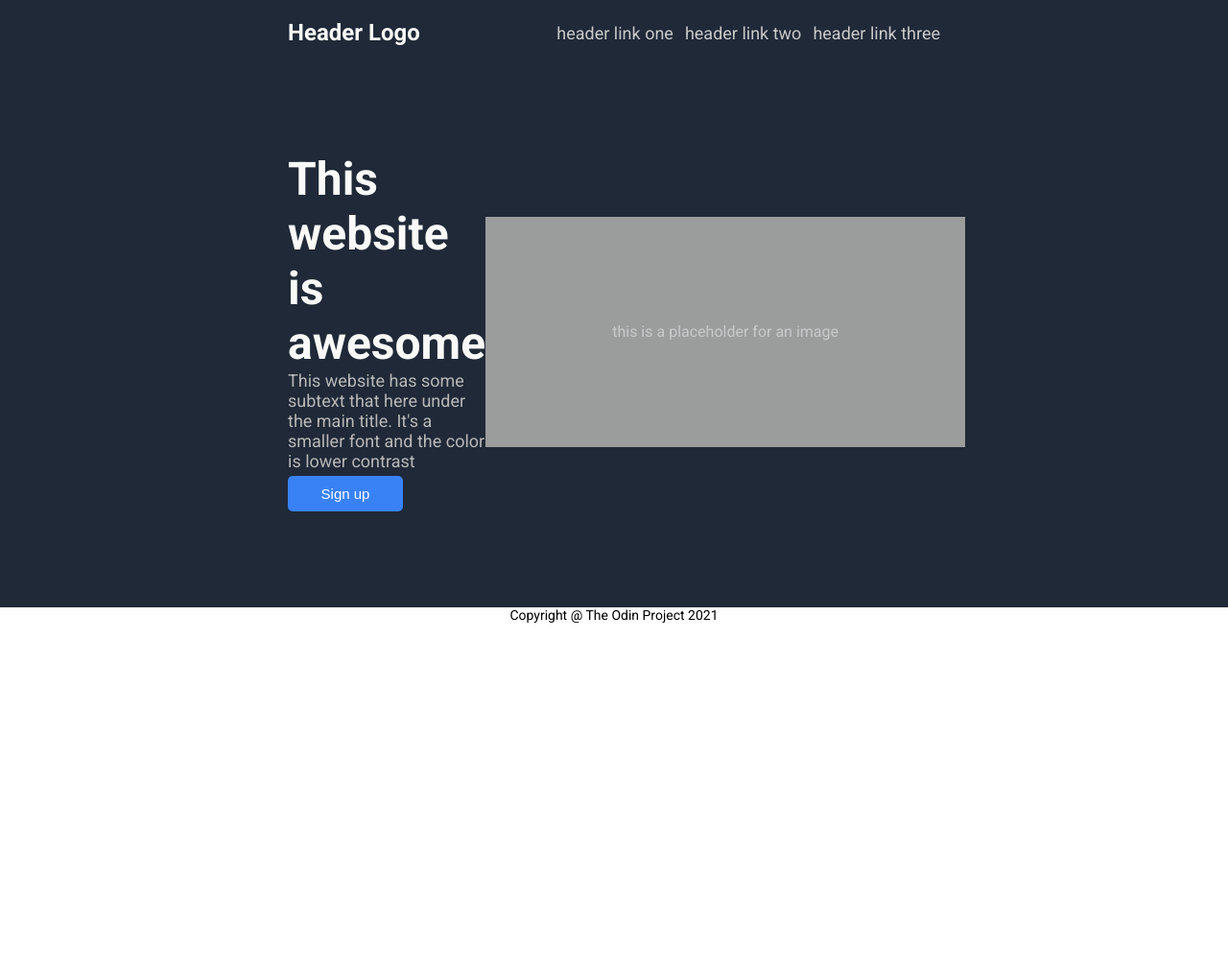
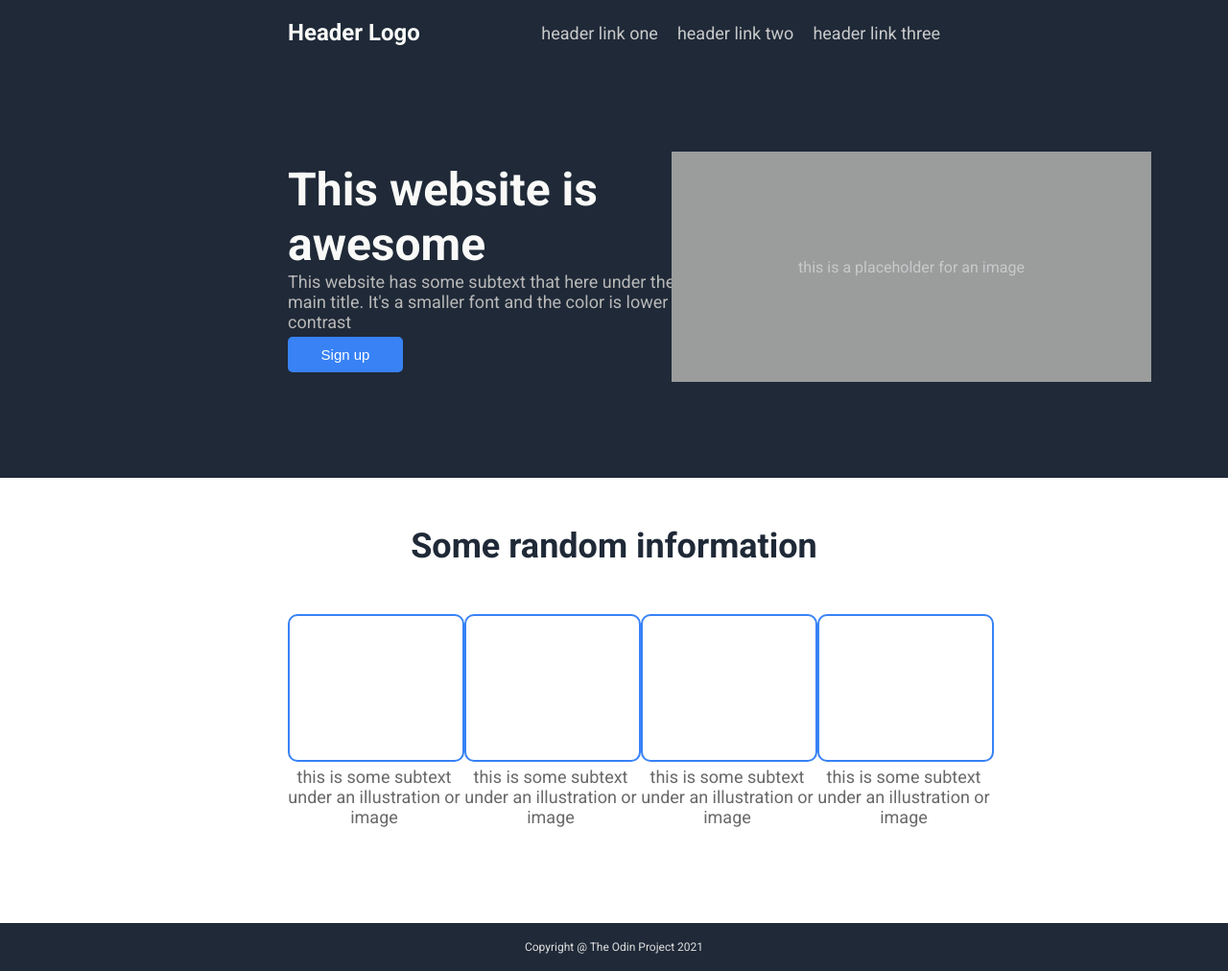
Before and after one commit to ethanncao/First-Landing-Page, a plain HTML site: page index.html in a window 1280 px wide. Shown: the whole page at 96% size. Before the commit the page ends 800 px from the top, so only its background shows below. Drawn offline with Linux system fonts and the light colour scheme.

Commit message:
Competed second section

```diff
--- a/index.html
+++ b/index.html
@@ -35,7 +35,37 @@
     </div>
 
     <div class="second">
+      <div class="header-text">Some random information</div>
 
+      <div class="info-container">
+        <div class="info">
+          <div class="img"></div>
+          <div class="info-words">
+            this is some subtext under an illustration or image
+          </div>
+        </div>
+
+        <div class="info">
+          <div class="img"></div>
+          <div class="info-words">
+            this is some subtext under an illustration or image
+          </div>
+        </div>
+
+        <div class="info">
+          <div class="img"></div>
+          <div class="info-words">
+            this is some subtext under an illustration or image
+          </div>
+        </div>
+
+        <div class="info">
+          <div class="img"></div>
+          <div class="info-words">
+            this is some subtext under an illustration or image
+          </div>
+        </div>
+      </div>
     </div>
 
     <div class="third">
--- a/style.css
+++ b/style.css
@@ -1,3 +1,8 @@
+.container {
+  display: flex;
+  flex-direction: column;
+  flex-grow: 1;
+}
 /*
   body section for general font size and stuff
  */
@@ -17,7 +22,6 @@ body {
   padding-right: 300px;
   padding-left: 300px;
 }
-
 
 .header-top {
   display: flex;
@@ -60,12 +64,13 @@ ul {
   display: flex;
   margin: 0;
   padding: 0;
-  gap: 12px;
+  gap: 20px;
 }
 
 .info-text {
   font-size: 18px;
   color: #b8b8b8;
+  width: 420px;
   margin-bottom: 5px;
 }
 
@@ -91,8 +96,50 @@ ul {
   padding-bottom: 10px;
 }
 
+/* SECOND SECTION */
+.second {
+  padding-top: 20px;
+  padding-right: 300px;
+  padding-left: 300px;
+  padding-bottom: 100px;
+}
+
+.header-text {
+  text-align: center;
+  font-weight: 900;
+  font-size: 36px;
+  margin-top: 30px;
+  margin-bottom: 50px;
+  color: #1F2937;
+}
+
+.info-container {
+  display: flex;
+  justify-content: space-evenly;
+}
+
+.img {
+  width: 180px;
+  height: 150px;
+  border: 2px solid #3882F6;
+  margin-bottom: 5px;
+  border-radius: 10px;
+}
+
+.info-words {
+  width: 180px;
+  text-align: center;
+  font-size: 18px;
+  color: #696969;
+}
+
 /* FOOTER */
 .footer {
-  text-align: center;
-  font-size: 14px;
+  font-size: 12px;
+  display: flex;
+  justify-content: center;
+  align-items: center;
+  height: 50px;
+  color: #dfdfdf;
+  background-color: #1F2937;
 }
```
